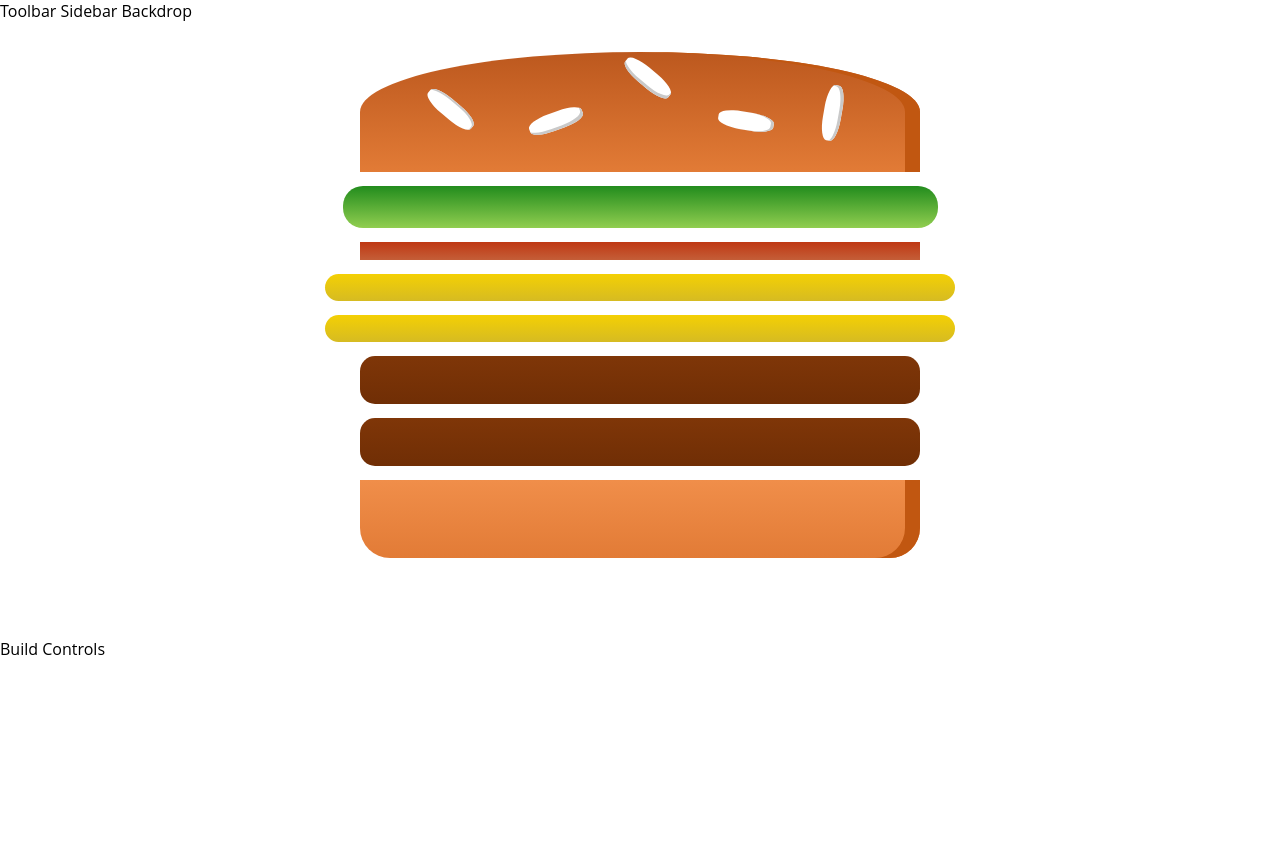
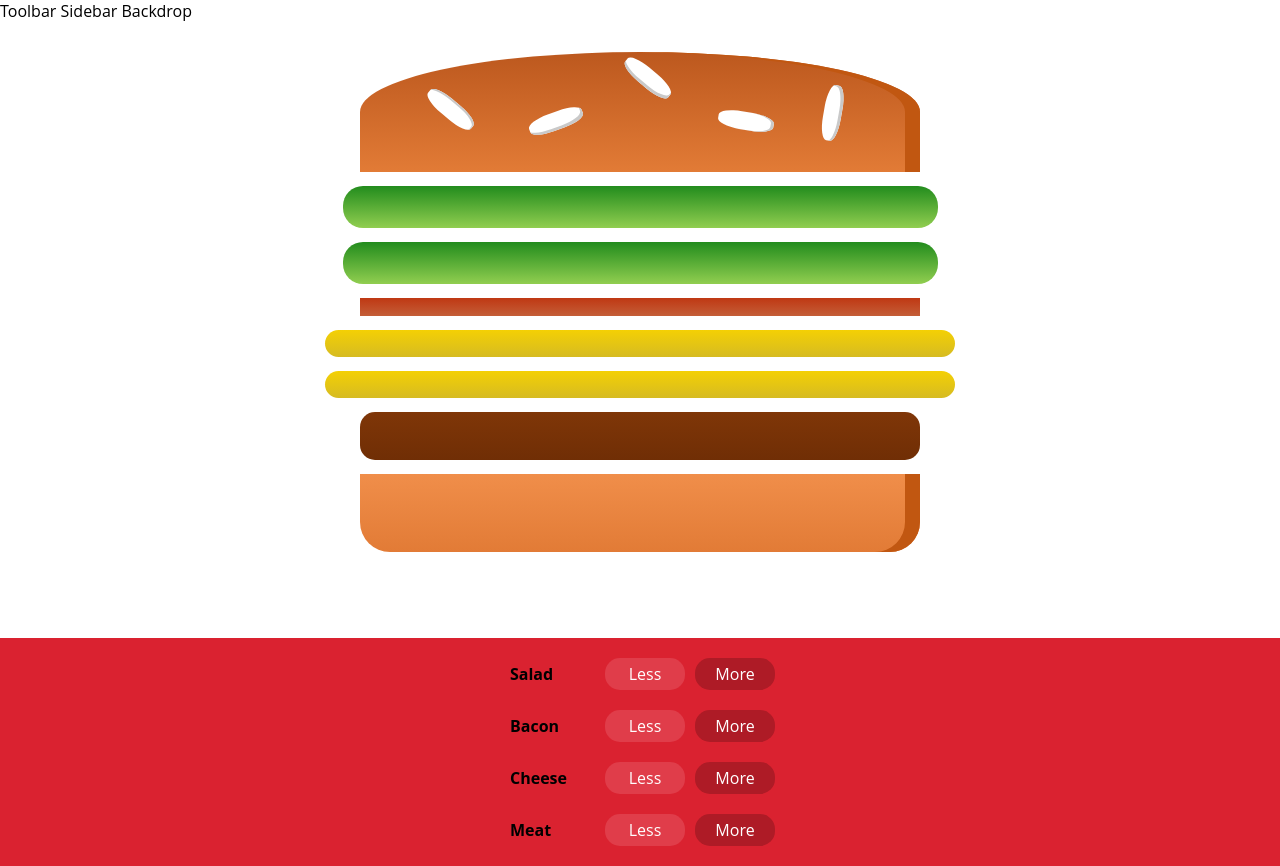
Before and after one commit to mevingmonson/react-burger-builder, a React (Create React App) app: page / in a window 1280 px wide. Before the commit the page ends 800 px from the top, so only its background shows below. Built offline with nearby package versions, Linux system fonts and the light colour scheme; the HTML template or start-up script is replaced by a standard one.

Commit message:
Burger control

```diff
--- /dev/null
+++ b/src/components/Burger/BuildControls/BuildControl/BuildControl.js
@@ -0,0 +1,13 @@
+import React from 'react';
+
+import classes from './BuildControl.module.css';
+
+const BuildControl = (props) => (
+    <div className={classes.BuildControl}>
+        <div className={classes.Label}>{props.label}</div>
+        <button className={classes.Less}>Less</button>
+        <button className={classes.More}>More</button>
+    </div>
+);
+
+export default BuildControl;
--- /dev/null
+++ b/src/components/Burger/BuildControls/BuildControl/BuildControl.module.css
@@ -0,0 +1,57 @@
+.BuildControl {
+    display: flex;
+    justify-content: space-between;
+    align-items: center;
+    margin: 5px 0;
+}
+
+.BuildControl button {
+    display: block;
+    font: inherit;
+    padding: 5px;
+    margin: 0 5px;
+    width: 80px;
+    border-radius: 15px;
+    border: 0px;
+    cursor: pointer;
+    outline: none;
+}
+
+.BuildControl button:disabled {
+    background-color: #AC9980;
+    border: 1px solid #7E7365;
+    color: #ccc;
+    cursor: default;
+}
+
+.BuildControl button:hover:disabled {
+    background-color: #AC9980;
+    color: #ccc;
+    cursor: not-allowed;
+}
+
+.Label {
+    padding: 10px;
+    font-weight: bold;
+    width: 80px;
+}
+
+.BuildControl .Less {
+    background-color: #e03d4a;
+    color: white;
+}
+
+.BuildControl .More {
+    background-color: #ae1b26;
+    color: white;
+}
+
+.BuildControl .Less:hover, .BuildControl .Less:active {
+    background-color: #e55b65;
+    color: white;
+}
+
+.BuildControl .More:hover, .BuildControl .More:active {
+    background-color: #901720;
+    color: white;
+}
--- /dev/null
+++ b/src/components/Burger/BuildControls/BuildControls.js
@@ -0,0 +1,21 @@
+import React from 'react';
+
+import classes from './BuildControls.module.css';
+import BuildControl from './BuildControl/BuildControl';
+
+const controls = [
+    { label: 'Salad', type: 'salad' },
+    { label: 'Bacon', type: 'bacon' },
+    { label: 'Cheese', type: 'cheese' },
+    { label: 'Meat', type: 'meat' }
+]
+
+const BuildControls = () => (
+    <div className={classes.BuildControls}>
+        {controls.map(ctrl => (
+            <BuildControl key={ctrl.label} label={ctrl.label} />
+        ))}
+    </div>
+);
+
+export default BuildControls;
--- /dev/null
+++ b/src/components/Burger/BuildControls/BuildControls.module.css
@@ -0,0 +1,12 @@
+/* Red Color #da2230 */
+
+.BuildControls {
+    width: 100%;
+    background-color: #da2230;
+    display: flex;
+    flex-flow: column;
+    align-items: center;
+    box-shadow: 0 2px 1px #ccc;
+    margin: auto;
+    padding: 10px 0;
+}
--- a/src/components/Burger/Burger.js
+++ b/src/components/Burger/Burger.js
@@ -5,12 +5,20 @@
 
 
 const burger = (props) => {
-    const transformedIngredients = Object.keys(props.ingredients).map(igKey => {
+
+    let transformedIngredients = Object.keys(props.ingredients).map(igKey => {
         return [...new Array(props.ingredients[igKey])].map((_, i) => {
             return <BurgerIngredient key={igKey + i} type={igKey}></BurgerIngredient>
         })
-    });
-    console.log(transformedIngredients)
+    }).reduce((arr, el) => {
+        return arr.concat(el)
+    }, []);
+
+    if (transformedIngredients.length === 0) {
+        transformedIngredients = <p>Please start adding ingredients</p>
+    }
+    console.log(transformedIngredients);
+
     return (
         <div className={classes.Burger}>
             <BurgerIngredient type="bread-top" />
--- a/src/containers/BurgerBuilder/BurgerBuilder.js
+++ b/src/containers/BurgerBuilder/BurgerBuilder.js
@@ -1,22 +1,23 @@
 import React, { Component } from 'react';
 
 import Aux from '../../hoc/auxilary';
-import Burger from '../../components/Burger/Burger'
+import Burger from '../../components/Burger/Burger';
+import BuildControls from '../../components/Burger/BuildControls/BuildControls';
 
 export class BurgerBuilder extends Component {
     state = {
         ingredients: {
-            salad: 1,
+            salad: 2,
             bacon: 1,
             cheese: 2,
-            meat: 2
+            meat: 1
         }
     }
     render() {
         return (
             <Aux>
                 <Burger ingredients={this.state.ingredients} />
-                <div>Build Controls</div>
+                <BuildControls />
             </Aux>
         )
     }
--- a/src/hoc/auxilary.js
+++ b/src/hoc/auxilary.js
@@ -1,5 +1,3 @@
-import React from 'react'
-
 const aux = (props) => props.children;
 
 export default aux;
```
